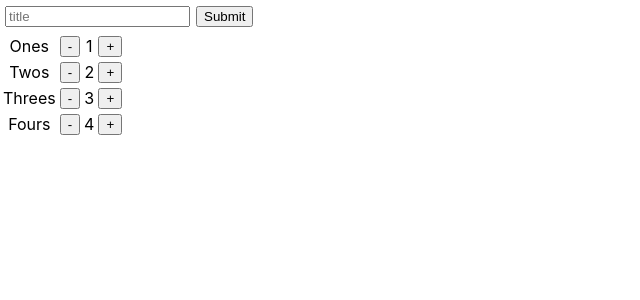
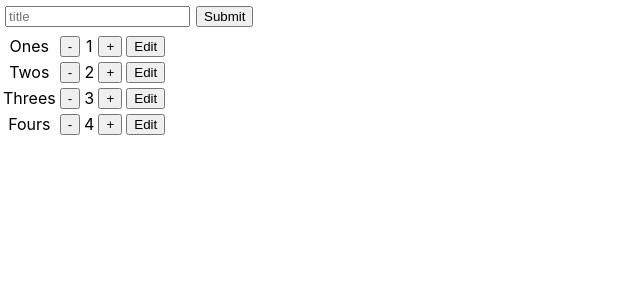
Before and after one commit to ramzan/sn-counter, a React (Create React App) app: page / in a window 1280 px wide. Shown: the top 300 px of the page, without its empty margins (0-640 px from the left). Built offline with nearby package versions, Linux system fonts and the light colour scheme.

Commit message:
Bundle functions passed by props into an object and add edit button

```diff
--- a/src/Components/CounterEditor.js
+++ b/src/Components/CounterEditor.js
@@ -38,14 +38,22 @@ export default class CounterEditor extends React.Component {
         })
     }
 
+    editCounter(counter) {
+       console.log("Editing", counter);
+    }
+
    render() {
+        const functions = {
+            increment: this.increment.bind(this),
+            decrement: this.decrement.bind(this),
+            edit: this.editCounter.bind(this)
+       };
         return (
             <div id="counter-editor">
                 <CounterCreator addCounter={this.addCounter.bind(this)}/>
                 <CounterTable
                     counters={this.state.counters}
-                    increment={this.increment.bind(this)}
-                    decrement={this.decrement.bind(this)}
+                    functions={functions}
                 />
             </div>
         );
--- a/src/Components/CounterRow.js
+++ b/src/Components/CounterRow.js
@@ -3,11 +3,15 @@ import React from "react";
 export default class CounterRow extends React.Component {
 
     dec() {
-        this.props.decrement(this.props.counter);
+        this.props.functions.decrement(this.props.counter);
     }
 
     inc() {
-        this.props.increment(this.props.counter);
+        this.props.functions.increment(this.props.counter);
+    }
+
+    edit() {
+        this.props.functions.edit(this.props.counter);
     }
 
    render() {
@@ -18,6 +22,7 @@ export default class CounterRow extends React.Component {
                <td><button onClick={this.dec.bind(this)}> - </button> </td>
                <td> {counter.value} </td>
                <td> <button onClick={this.inc.bind(this)}> + </button> </td>
+               <td> <button onClick={this.edit.bind(this)}> Edit </button> </td>
            </tr>
        )
    }
--- a/src/Components/CounterTable.js
+++ b/src/Components/CounterTable.js
@@ -3,10 +3,10 @@ import CounterRow from "./CounterRow";
 
 export default class CounterTable extends React.Component {
    render() {
-       let {counters, increment, decrement} = this.props;
+       let {counters, functions} = this.props;
        return (
            <table id="counter-table">
-               {counters.map(counter => <CounterRow counter={counter} increment={increment} decrement={decrement}/>)}
+               {counters.map(counter => <CounterRow counter={counter} functions={functions}/>)}
            </table>
        )
    }
```
